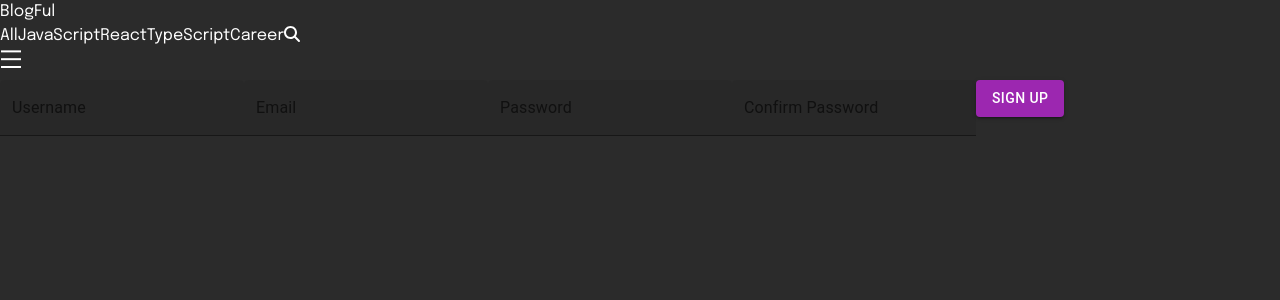
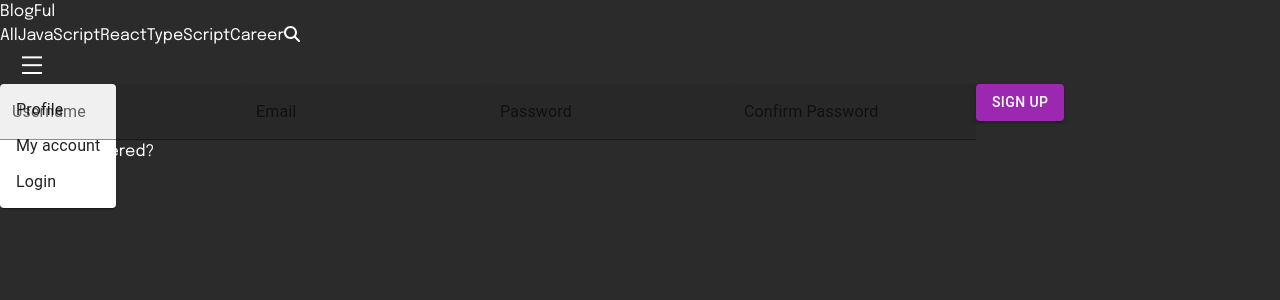
Before and after one commit to ilopachulia/blog-prj, a React (Vite) app in the folder client/: page /sign-up in a window 1280 px wide. Both pictures are taken after a click on the button 11 px from the left and 60 px from the top of the page. Shown: the top 300 px of the page. Built offline with nearby package versions, Linux system fonts and the light colour scheme.

Commit message:
added menu for signout

```diff
--- a/client/package.json
+++ b/client/package.json
@@ -4,7 +4,6 @@
   "version": "0.0.0",
   "type": "module",
   "scripts": {
-    "dev": "vite --open",
     "dev": "vite --open",
     "build": "tsc && vite build",
     "lint": "eslint . --ext ts,tsx --report-unused-disable-directives --max-warnings 0",
--- a/client/src/api/userApi.ts
+++ b/client/src/api/userApi.ts
@@ -1,6 +1,7 @@
 import axios from 'axios';
 import {BASE_URL} from '../utils/constants'
 import {createUser as createUserProps, logInUser} from '../utils/interfaces';
+import toast from "react-hot-toast";
 
 
 export async function createUser(userData: createUserProps) {
@@ -10,6 +11,8 @@ export async function createUser(userData: createUserProps) {
             url: `${BASE_URL}users/signup`,
             data: userData,
         });
+        if(res.data.token) {
+            toast.success("You have been registered successfully")        }
         return res.data.token;
     } catch (error) { console.log(error) }
 }
@@ -22,6 +25,8 @@ export async function logIn(userData: logInUser) {
             url: `${BASE_URL}users/login`,
             data: userData,
         });
+        if(res.data.token) {
+            toast.success("You have been logged in successfully")        }
         return res.data.token;
     } catch (error) { console.log(error) }
 }
--- a/client/src/auth/SignIn.tsx
+++ b/client/src/auth/SignIn.tsx
@@ -3,12 +3,12 @@ import { Button } from '@mui/material';
 import { TextField } from '@mui/material';
 import { logIn } from '../api/userApi';
 import {UserContext} from "../contexts/UserContext.tsx";
+import {Link} from "react-router-dom";
 
 function SignIn() {
   const [email, setEmail] = useState('');
   const [password, setPassword] = useState('');
-  const { user, setUser } = useContext(UserContext);
-    console.log(user)
+  const { setUser } = useContext(UserContext);
 
   async function submitHandler(evt: FormEvent<HTMLFormElement>) {
     evt.preventDefault();
@@ -23,10 +23,7 @@ function SignIn() {
     }
   }
 
-  function  logOut () {
-      setUser("")
-      localStorage.removeItem("userToken");
-  }
+
   return (
     <div className='flex justify-center items-center h-screen'>
       <form
@@ -60,6 +57,8 @@ function SignIn() {
         <Button type='submit' variant='contained' color='secondary'>
           <span className='font-semibold text-gray-300'>Sign In</span>
         </Button>
+          <br/>
+          <Link to="/sign-up" className="hover:underline">Not registered yet?</Link>
       </form>
     </div>
   );
--- a/client/src/auth/SignUp.tsx
+++ b/client/src/auth/SignUp.tsx
@@ -1,18 +1,21 @@
 import {FormEvent, useContext, useState} from 'react';
-import { Button } from '@mui/material';
-import { TextField } from '@mui/material';
-import { createUser } from '../api/userApi';
+import {Button} from '@mui/material';
+import {TextField} from '@mui/material';
+import {createUser} from '../api/userApi';
 import {UserContext} from "../contexts/UserContext.tsx";
+import {Link, useNavigate} from "react-router-dom";
 
 function SignUp() {
     const [name, setName] = useState('');
     const [email, setEmail] = useState('');
     const [password, setPassword] = useState('');
     const [passwordConfirm, setPasswordConfirm] = useState('');
-  const {user, setUser} = useContext(UserContext);
+    const { setUser} = useContext(UserContext);
+    const navigate = useNavigate();
 
     async function submitHandler(evt: FormEvent<HTMLFormElement>) {
         evt.preventDefault();
+        try {
             const token = await createUser({
                 name,
                 email,
@@ -22,13 +25,19 @@ function SignUp() {
 
             setUser(token);
 
-    if(token){
+            if (token) {
                 setName("")
                 setEmail("")
                 setPassword("")
                 setPasswordConfirm("")
+                navigate("/blogs")
             }
         }
+        catch (e) {
+            console.log(e)
+        }
+    }
+
     return (
         <div className='flex justify-center items-center h-screen'>
             <form
@@ -81,10 +90,11 @@ function SignUp() {
               onChange={(evt) => setPasswordConfirm(evt.target.value)}
           />
         </span>
-
                 <Button type='submit' variant='contained' color='secondary'>
                     <span className='font-semibold text-gray-300'>Sign Up</span>
                 </Button>
+                <br/>
+                <Link to="/sign-in" className="hover:underline">Already registered?</Link>
             </form>
         </div>
     );
--- a/client/src/contexts/UserContext.tsx
+++ b/client/src/contexts/UserContext.tsx
@@ -18,8 +18,10 @@ export function UserProvider({ children }: { children: ReactNode }) {
     const token= localStorage.getItem("userToken");
 
    useEffect(()=>{
-       setUser(token)
-   }, []);
+       if(token) {
+           setUser(token)
+       }
+       }, [token]);
 
     return (
         <UserContext.Provider
--- a/client/src/features/header/Header.tsx
+++ b/client/src/features/header/Header.tsx
@@ -1,23 +1,113 @@
+import {useState, useRef, useEffect, SyntheticEvent, useContext} from "react";
 import NavBar from './NavBar.tsx';
 import menu from './../../assets/menu.png';
-import Button from '../../ui/Button.tsx';
-import { Link } from 'react-router-dom';
+import Button from '@mui/material/Button';
+import ClickAwayListener from '@mui/material/ClickAwayListener';
+import Grow from '@mui/material/Grow';
+import Paper from '@mui/material/Paper';
+import Popper from '@mui/material/Popper';
+import MenuItem from '@mui/material/MenuItem';
+import MenuList from '@mui/material/MenuList';
+import Stack from '@mui/material/Stack';
+import {Link} from 'react-router-dom';
+import {UserContext} from "../../contexts/UserContext.tsx";
+import toast from "react-hot-toast";
 
 function Header() {
-  const onMenuHandler = () => {
-    console.log('menu opened');
+    const { user, setUser } = useContext(UserContext);
+    const [isMenuOpen, setIsMenuOpen] = useState<boolean>(false);
+    const anchorRef = useRef<HTMLButtonElement>(null);
+
+    const handleToggle = (): void => {
+        setIsMenuOpen((prev) => !prev);
     };
+
+    const handleClose = (event: Event | SyntheticEvent) => {
+        if (
+            anchorRef.current &&
+            anchorRef.current.contains(event.target as HTMLElement)
+        ) {
+            return;
+        }
+
+        setIsMenuOpen(false);
+    };
+
+
+    // return focus to the button when we transitioned from !isMenuOpen -> isMenuOpen
+    const prevOpen = useRef(isMenuOpen);
+    useEffect(() => {
+        if (prevOpen.current && !isMenuOpen) {
+            anchorRef.current!.focus();
+        }
+
+        prevOpen.current = isMenuOpen;
+    }, [isMenuOpen]);
+
+    function  signOut () {
+        setUser("")
+        localStorage.removeItem("userToken");
+        setIsMenuOpen(false);
+        console.log('user', user, localStorage.getItem("userToken"));
+        if(!localStorage.getItem("userToken")) {
+            toast.success("You have been logged out successfully")
+        }
+    }
+
     return (
         <div className='h-20 px-5 flex justify-between items-center'>
             <div className='flex justify-start items-center'>
                 <Link to='/' className='mr-20'>
                     BlogFul
                 </Link>
-        <NavBar />
+                <NavBar/>
             </div>
-      <Button onClick={onMenuHandler}>
-        <img src={menu} alt='menu icon' />
+            <Stack direction="row" spacing={2}>
+                <div>
+                    <Button
+                        ref={anchorRef}
+                        id="composition-button"
+                        aria-controls={isMenuOpen ? 'composition-menu' : undefined}
+                        aria-expanded={isMenuOpen ? 'true' : undefined}
+                        aria-haspopup="true"
+                        onClick={handleToggle}
+                    >
+                        <img src={menu} alt="menu button" />
                     </Button>
+                    <Popper
+                        open={isMenuOpen}
+                        anchorEl={anchorRef.current}
+                        role={undefined}
+                        placement="bottom-start"
+                        transition
+                        disablePortal
+                    >
+                        {({ TransitionProps, placement }) => (
+                            <Grow
+                                {...TransitionProps}
+                                style={{
+                                    transformOrigin:
+                                        placement === 'bottom-start' ? 'left top' : 'left bottom',
+                                }}
+                            >
+                                <Paper>
+                                    <ClickAwayListener onClickAway={handleClose}>
+                                        <MenuList
+                                            autoFocusItem={isMenuOpen}
+                                            id="composition-menu"
+                                            aria-labelledby="composition-button"
+                                        >
+                                            <MenuItem onClick={handleClose}>Profile</MenuItem>
+                                            <MenuItem onClick={handleClose}>My account</MenuItem>
+                                            {user ? <MenuItem onClick={signOut}>Logout</MenuItem> : <Link to='/sign-in'><MenuItem onClick={handleClose}>Login</MenuItem></Link>}
+                                        </MenuList>
+                                    </ClickAwayListener>
+                                </Paper>
+                            </Grow>
+                        )}
+                    </Popper>
+                </div>
+            </Stack>
         </div>
     );
 }
```
Lines whose indentation alone changed are shown as unchanged.
